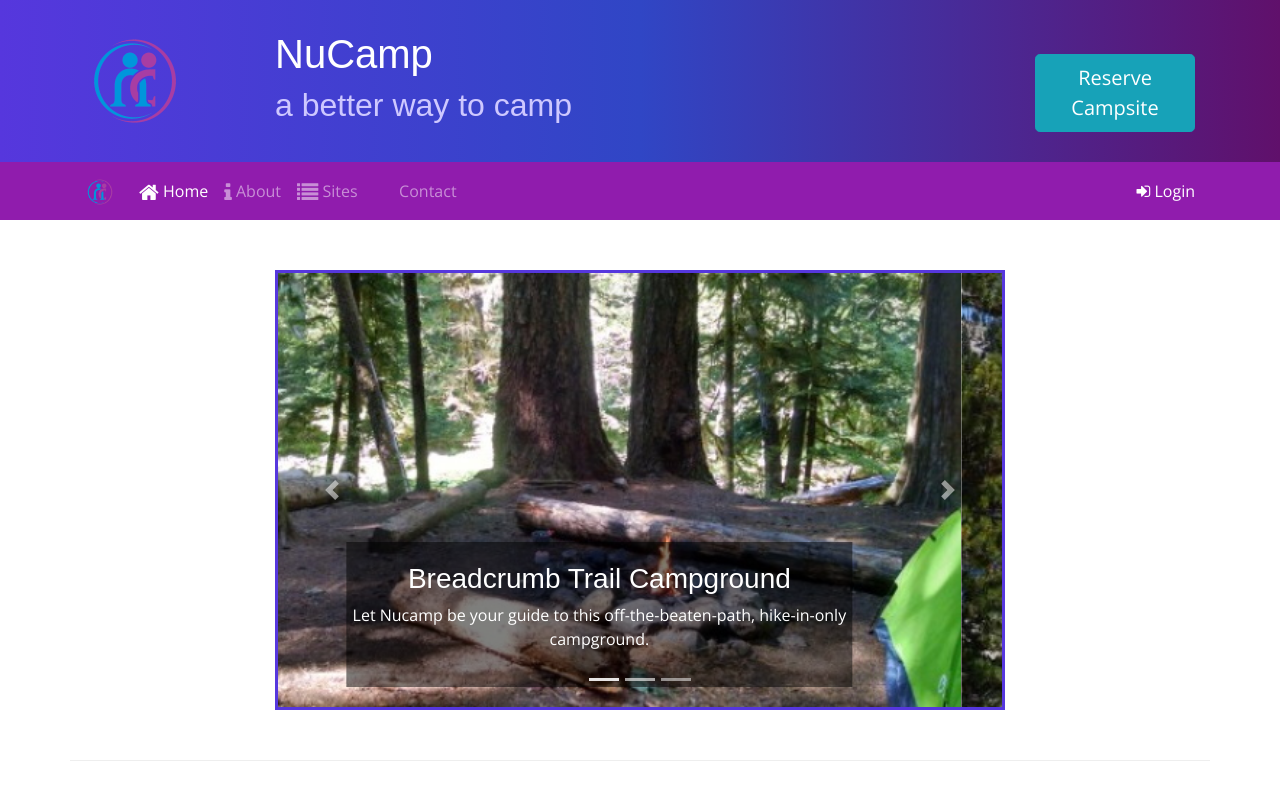
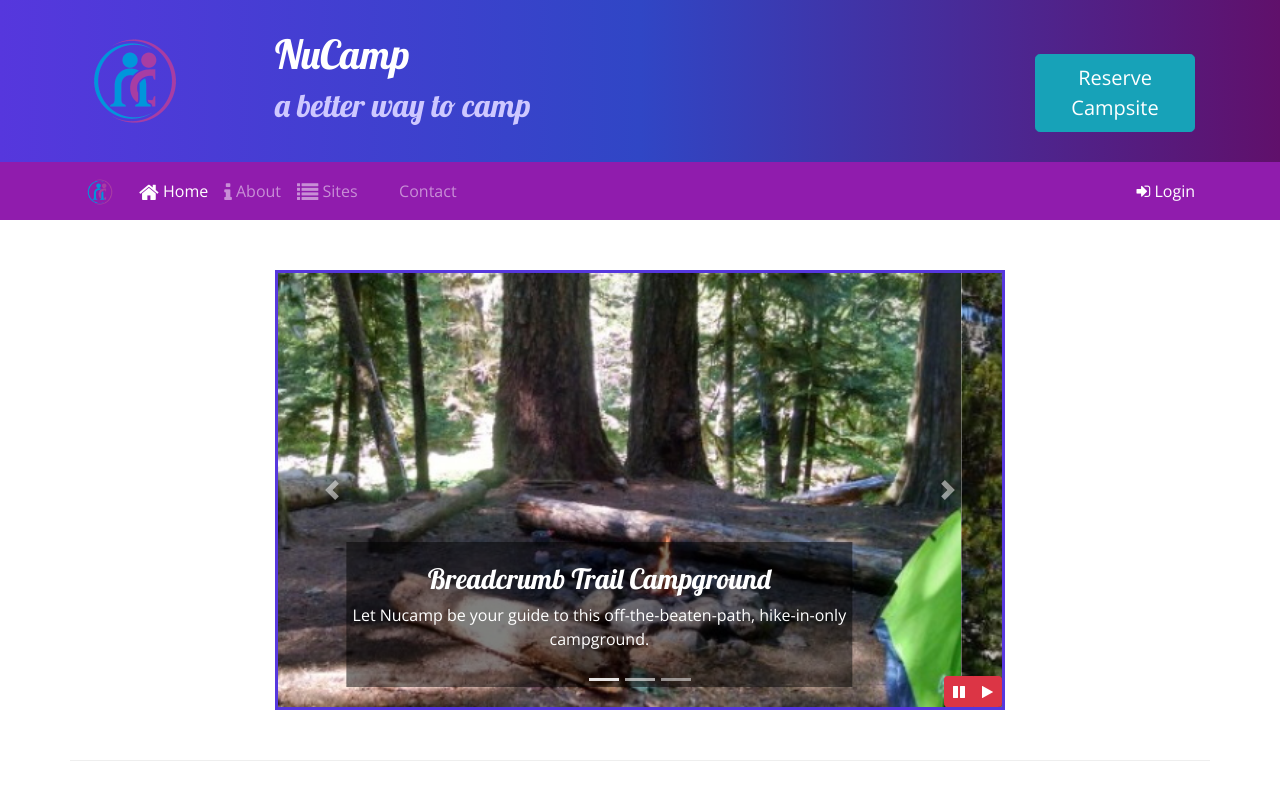
Before and after one commit to david-ricketts/git-test1, a website: page index.html in a window 1280 px wide. Shown: the top 800 px of the page. Drawn offline with nearby package versions, Linux system fonts and the light colour scheme.

Commit message:
Bootstrap and jQuery Part 1

```diff
--- a/css/styles.css
+++ b/css/styles.css
@@ -3,7 +3,7 @@
 }
 
 h1, h2, h3 {
-    font-family: 'Anton', sans-serif;
+    font-family: 'Lobster', cursive;
 }
 
 h2 {
@@ -48,3 +48,10 @@
 .carousel {
     border: solid #5637DD;
 }
+
+#carouselButton {
+    position: absolute;
+    right: 0;
+    bottom: 0;
+    z-index: 100;
+}
--- a/index.html
+++ b/index.html
@@ -191,6 +191,14 @@
                         <span class="carousel-control-next-icon"></span>
                         <span class="sr-only">Next</span>
                     </a>
+                    <div class="btn-group" id="carouselButton">
+                        <button class="btn btn-danger btn-sm" id="carouselPause">
+                            <i class="fa fa-pause"></i>
+                        </button>
+                        <button class="btn btn-danger btn-sm" id="carouselPlay">
+                            <i class="fa fa-play"></i>
+                        </button>
+                    </div>
                 </div>
             </div>
         </div>
@@ -270,7 +278,15 @@
     <script src="node_modules/popper.js/dist/umd/popper.min.js"></script>
     <script src="node_modules/bootstrap/dist/js/bootstrap.min.js"></script>
     <script>
-
+        $(function() {
+            $(".carousel").carousel( { interval: 2000 } );
+            $("#carouselPause").click(function(){
+                $(".carousel").carousel("pause");
+            });
+            $("#carouselPlay").click(function(){
+                $(".carousel").carousel("cycle");
+            });
+        });
     </script>
 </body>
 
```
